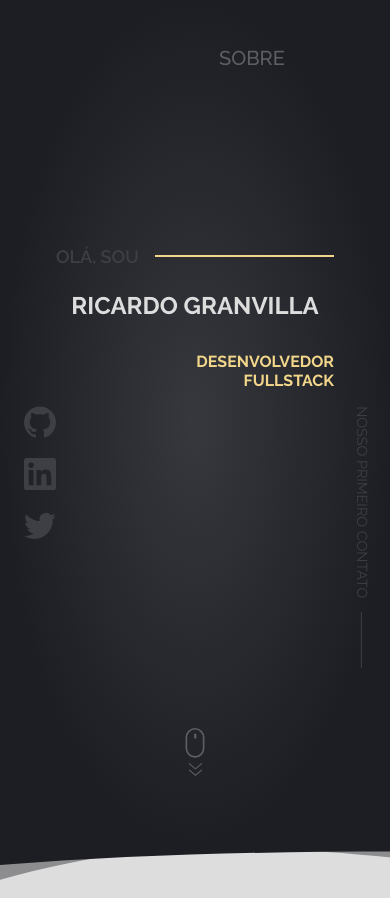
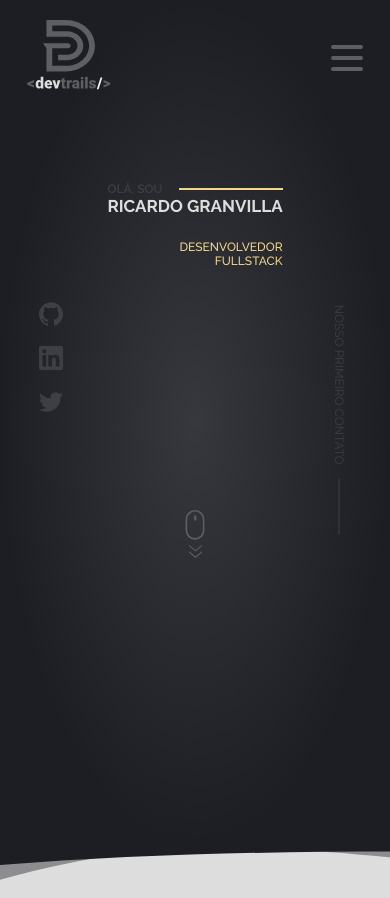
Before and after one commit to rgranvilla/devtrails, a Next.js app: page /Welcome in a window 390 px wide. Shown: the top 898 px of the page. Built offline with nearby package versions, Linux system fonts and the light colour scheme.

Commit message:
responsiveness implementation

```diff
--- /dev/null
+++ b/src/components/Header/Burger.tsx
@@ -0,0 +1,22 @@
+import React from 'react';
+import RightNav from './RightNav';
+import { StyledBurger } from './styles';
+
+import { useBurger } from '../../contexts/BurgerContext';
+
+const Burger: React.FC = () => {
+  const { isOpen, handleSwitch } = useBurger();
+
+  return (
+    <>
+      <StyledBurger open={isOpen} onClick={handleSwitch}>
+        <div />
+        <div />
+        <div />
+      </StyledBurger>
+      <RightNav />
+    </>
+  );
+};
+
+export default Burger;
--- /dev/null
+++ b/src/components/Header/RightNav.tsx
@@ -0,0 +1,30 @@
+import React from 'react';
+import Link from 'next/link';
+import { NavMenu } from './styles';
+
+import { useBurger } from '../../contexts/BurgerContext';
+
+export function RightNav(): JSX.Element {
+  const { isOpen, handleSwitch } = useBurger();
+  return (
+    <NavMenu open={isOpen}>
+      <Link href="#about">
+        <a onClick={handleSwitch}>Sobre</a>
+      </Link>
+      <Link href="#highlights">
+        <a onClick={handleSwitch}>Destaques</a>
+      </Link>
+      {/* <Link href="#works">
+        <a onClick={handleSwitch}>Projetos</a>
+      </Link>
+      <Link href="#blog">
+        <a onClick={handleSwitch}>Blog</a>
+      </Link> */}
+      <Link href="#contact">
+        <a onClick={handleSwitch}>Contato</a>
+      </Link>
+    </NavMenu>
+  );
+}
+
+export default RightNav;
--- a/src/components/Header/index.tsx
+++ b/src/components/Header/index.tsx
@@ -1,36 +1,21 @@
 import React from 'react';
 import Link from 'next/link';
 
-import { Container, Logo, Menu } from './styles';
+import { Container } from './styles';
+import Burger from './Burger';
 
 const Header: React.FC = () => {
   return (
     <Container>
       <nav className="navbar">
-        <Logo>
+        <div className="logoImage">
           <Link href="/">
             <a>
               <img src="./logotipo.svg" alt="Logotipo DevTrails" />
             </a>
           </Link>
-        </Logo>
-        <Menu>
-          <Link href="#about">
-            <a>Sobre</a>
-          </Link>
-          <Link href="#highlights">
-            <a>Destaques</a>
-          </Link>
-          {/* <Link href="#works">
-            <a>Projetos</a>
-          </Link>
-          <Link href="#blog">
-            <a>Blog</a>
-          </Link> */}
-          <Link href="#contact">
-            <a>Contato</a>
-          </Link>
-        </Menu>
+        </div>
+        <Burger />
       </nav>
     </Container>
   );
--- a/src/components/Header/styles.ts
+++ b/src/components/Header/styles.ts
@@ -1,4 +1,8 @@
 import styled from 'styled-components';
+
+type menuProps = {
+  open: boolean;
+};
 
 export const Container = styled.header`
   width: 100%;
@@ -10,16 +14,16 @@ export const Container = styled.header`
   align-items: center;
 
   .navbar {
-    min-width: 78rem;
+    min-width: 86%;
+    position: relative;
 
     display: flex;
     flex-direction: row;
     justify-content: space-between;
     align-items: center;
   }
-`;
 
-export const Logo = styled.div`
+  .logoImage {
     img {
       height: 4.5rem;
     }
@@ -31,10 +35,16 @@ export const Logo = styled.div`
       filter: invert(70%) sepia(15%) saturate(527%) hue-rotate(0deg)
         brightness(100%) contrast(100%);
     }
+  }
+
+  @media (min-width: 1440px) {
+    max-width: 1440px;
+  }
 `;
 
-export const Menu = styled.div`
-  width: 37.5rem;
+export const NavMenu = styled.div<menuProps>`
+  max-width: 640px;
+  width: 100%;
   height: 1.5rem;
   display: flex;
   justify-content: space-between;
@@ -55,4 +65,63 @@ export const Menu = styled.div`
     color: ${props => props.theme.colors.ecru};
     border-bottom: 1px solid ${props => props.theme.colors.ecru};
   }
+
+  @media (max-width: 880px) {
+    z-index: 0;
+    flex-flow: column nowrap;
+    background: ${props => props.theme.colors.onyx200};
+    position: fixed;
+    transform: ${({ open }) => (open ? 'translateX(0)' : 'translateX(100%)')};
+    transition: transform 0.3s ease-in-out;
+    top: 0;
+    right: 0;
+    height: 100vh;
+    width: 60%;
+    padding-top: 6rem;
+    align-items: center;
+    padding-bottom: 60%;
+    a {
+      color: ${props => props.theme.colors.white};
+    }
+  }
 `;
+
+export const StyledBurger = styled.div<menuProps>`
+  width: 2rem;
+  height: 2rem;
+  position: absolute;
+  right: 0;
+  z-index: 5;
+
+  display: flex;
+  justify-content: space-around;
+  flex-flow: column nowrap;
+
+  div {
+    width: 2rem;
+    height: 0.25rem;
+    border-radius: 1rem;
+    background: ${({ open }) =>
+      open
+        ? props => props.theme.colors.white
+        : props => props.theme.colors.davysGray};
+    transform-origin: 1px;
+    transition: all 0.3s;
+
+    &:nth-child(1) {
+      transform: ${({ open }) => (open ? 'rotate(45deg)' : 'rotate(0)')};
+    }
+    &:nth-child(2) {
+      transform: ${({ open }) =>
+        open ? 'translateX(-100%)' : 'translateX(0)'};
+      opacity: ${({ open }) => (open ? '0' : '1')};
+    }
+    &:nth-child(3) {
+      transform: ${({ open }) => (open ? 'rotate(-45deg)' : 'rotate(0)')};
+    }
+  }
+
+  @media (min-width: 881px) {
+    display: none;
+  }
+`;
--- /dev/null
+++ b/src/contexts/BurgerContext.tsx
@@ -0,0 +1,37 @@
+import { createContext, ReactNode, useContext, useState } from 'react';
+
+type BurgerContextInterface = {
+  isOpen: boolean;
+  handleSwitch: () => void;
+};
+
+type BurgerContextProviderProps = {
+  children: ReactNode;
+};
+
+export const BurgerContext = createContext({} as BurgerContextInterface);
+
+export function BurgerContextProvider({
+  children
+}: BurgerContextProviderProps): JSX.Element {
+  const [isOpen, setIsOpen] = useState(false);
+
+  function handleSwitch() {
+    setIsOpen(!isOpen);
+  }
+
+  return (
+    <BurgerContext.Provider
+      value={{
+        isOpen,
+        handleSwitch
+      }}
+    >
+      {children}
+    </BurgerContext.Provider>
+  );
+}
+
+export const useBurger = (): BurgerContextInterface => {
+  return useContext(BurgerContext);
+};
--- a/src/pages/_app.tsx
+++ b/src/pages/_app.tsx
@@ -1,16 +1,20 @@
-import React from 'react';
+import React, { useState } from 'react';
 import { AppProps } from 'next/app';
 import { ThemeProvider } from 'styled-components';
+
+import { BurgerContextProvider } from '../contexts/BurgerContext';
 
 import GlobalStyles from '../styles/globals';
 import theme from '../styles/theme';
 
 const MyApp: React.FC<AppProps> = ({ Component, pageProps }) => {
   return (
-    <ThemeProvider theme={theme}>
-      <Component {...pageProps} />
-      <GlobalStyles />
-    </ThemeProvider>
+    <BurgerContextProvider>
+      <ThemeProvider theme={theme}>
+        <Component {...pageProps} />
+        <GlobalStyles />
+      </ThemeProvider>
+    </BurgerContextProvider>
   );
 };
 
--- a/src/styles/pages/Welcome/welcome.styles.ts
+++ b/src/styles/pages/Welcome/welcome.styles.ts
@@ -11,16 +11,16 @@ export const Container = styled.div`
 `;
 
 export const Main = styled.div`
-  max-width: 1248px;
+  max-width: 86%;
   width: 100%;
+  height: (100vh - 48px);
 
   display: grid;
-  grid-template-columns: 2.5rem auto 2.5rem;
-  grid-template-rows: 30% 17.5rem 70%;
+  grid-template-columns: 48px auto 48px;
+  grid-template-rows: 30% 220px 60% 20%;
 
   .welcomeContainer {
-    max-width: 78rem;
-    width: 100%;
+    max-width: 672px;
 
     grid-row: 2/3;
     grid-column: 2/3;
@@ -38,25 +38,29 @@ export const Main = styled.div`
       display: flex;
       align-items: center;
       justify-content: space-between;
-      width: 60%;
+      width: 100%;
 
       p {
         white-space: nowrap;
         width: max-content;
         font-size: 1.875rem;
+        font-weight: 500;
       }
     }
   }
 
   h1 {
-    font-size: 4.275rem;
+    font-size: 4rem;
     color: ${props => props.theme.colors.gainsboro};
   }
 
   h2 {
-    width: 60%;
+    &:first-of-type {
+      padding-top: 1.5rem;
+    }
+    width: 100%;
     text-align: end;
-    font-size: 1.5rem;
+    font-size: 2rem;
     color: ${props => props.theme.colors.jasmine};
   }
 
@@ -67,6 +71,7 @@ export const Main = styled.div`
     .socialWrapper {
       display: flex;
       flex-direction: column;
+      align-items: center;
       gap: 1.25rem;
 
       a {
@@ -88,15 +93,18 @@ export const Main = styled.div`
   }
 
   .scrollDecoration {
-    grid-row: 3/4;
+    grid-row: 4/5;
     grid-column: 2/3;
 
     justify-self: center;
     align-self: flex-end;
 
-    transform: translateY(70%);
+    height: fit-content;
 
-    height: fit-content;
+    img {
+      height: 3.5rem;
+      width: 3.5rem;
+    }
   }
 
   .bottomRightContainer {
@@ -125,41 +133,60 @@ export const Main = styled.div`
     }
   }
 
-  @media (max-width: 480px) {
-    max-width: 480px;
-    height: calc(100vh - 72px);
+  @media (min-width: 1440px) {
+    max-width: 1248px;
+  }
 
-    display: grid;
-    grid-template-columns: 56px auto 56px;
-    grid-template-rows: 20% 160px 40% 10%;
+  @media (max-width: 880px) {
+    .welcomeContainer {
+      max-width: 500px;
 
-    .welcomeContainer {
       .welcomeText {
-        width: 100%;
         p {
-          font-weight: 600;
-          font-size: 1.125rem;
+          font-size: 1.5rem;
         }
       }
     }
+    h1 {
+      font-size: 3rem;
+    }
+    h2 {
+      font-size: 1.75rem;
+    }
+  }
+
+  @media (max-width: 690px) {
+    .welcomeContainer {
+      .welcomeText {
+        p {
+          font-weight: 600;
+          font-size: 1.25rem;
+        }
+      }
+    }
+    h1 {
+      font-size: 2.5rem;
+    }
+    h2 {
+      font-size: 1.5rem;
+    }
+  }
+
+  @media (max-width: 585px) {
+    grid-template-rows: 30% 160px 60% 20%;
+
+    .welcomeContainer {
+      max-width: 333px;
+    }
 
     h1 {
-      font-size: 1.5rem;
-      padding-top: 1.5rem;
+      font-size: 1.875rem;
     }
-
     h2 {
-      width: 100%;
-      font-size: 1rem;
-
-      &:first-of-type {
-        padding-top: 2rem;
-      }
+      font-size: 1.25rem;
     }
 
     .socialNavContainer {
-      justify-self: right;
-
       .socialWrapper {
         gap: 1rem;
 
@@ -171,22 +198,58 @@ export const Main = styled.div`
         }
       }
     }
+    .verticalTextContainer {
+      p {
+        font-size: 0.875rem;
+      }
+    }
+  }
+
+  @media (max-width: 480px) {
+    grid-template-rows: 30% 120px 70% 20%;
+
+    .welcomeContainer {
+      max-width: 208px;
+
+      .welcomeText {
+        p {
+          font-size: 0.75rem;
+        }
+      }
+    }
+
+    h1 {
+      font-size: 1.0625rem;
+    }
+
+    h2 {
+      font-weight: 500;
+      font-size: 0.75rem;
+    }
+
+    .socialNavContainer {
+      .socialWrapper {
+        gap: 1rem;
+
+        a {
+          svg {
+            width: 1.5rem;
+            height: 1.5rem;
+          }
+        }
+      }
+    }
 
     .scrollDecoration {
-      grid-row: 4/5;
-      grid-column: 2/3;
-
-      transform: translateY(0);
       img {
+        height: 3rem;
         width: 3rem;
-        height: 3rem;
       }
     }
 
     .verticalTextContainer {
       p {
-        font-size: 0.9rem;
-        line-height: 1rem;
+        font-size: 0.75rem;
       }
     }
   }
```
Lines whose indentation alone changed are shown as unchanged.
